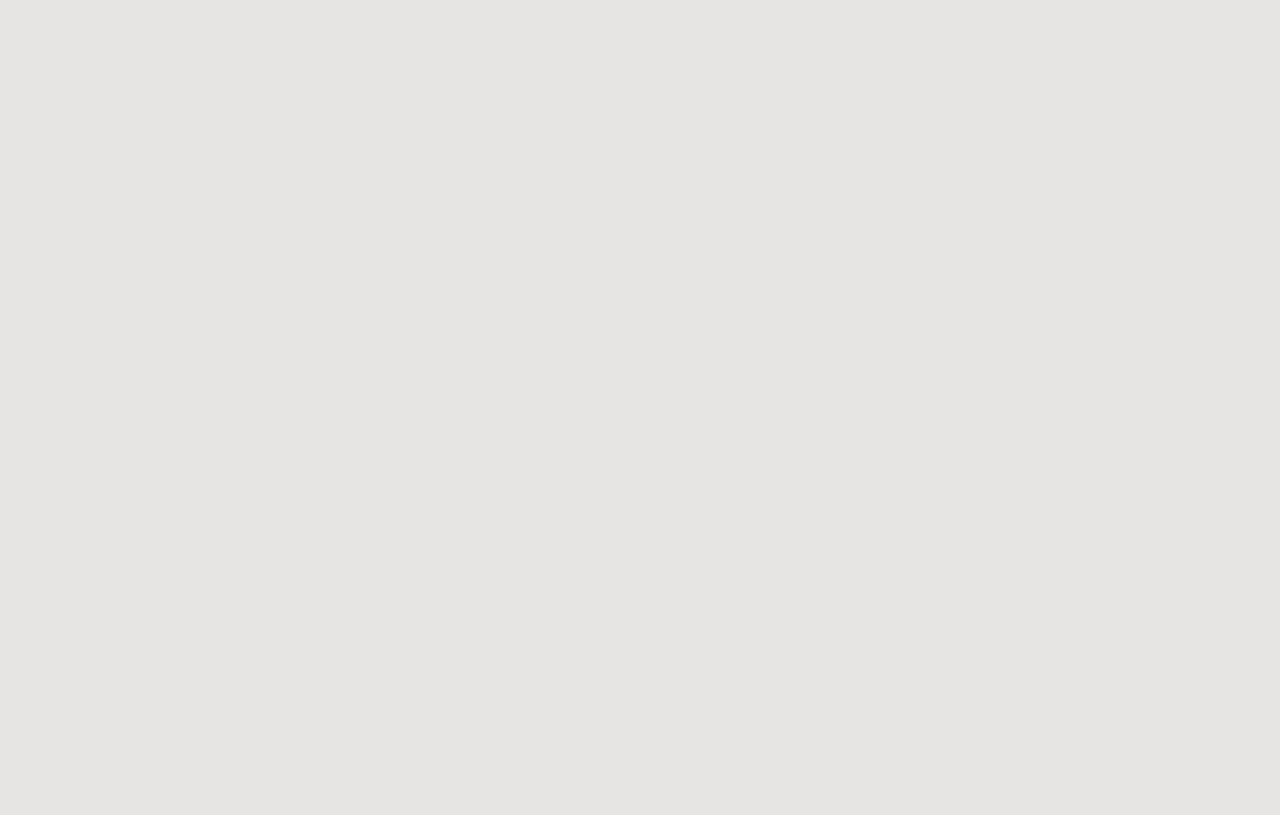
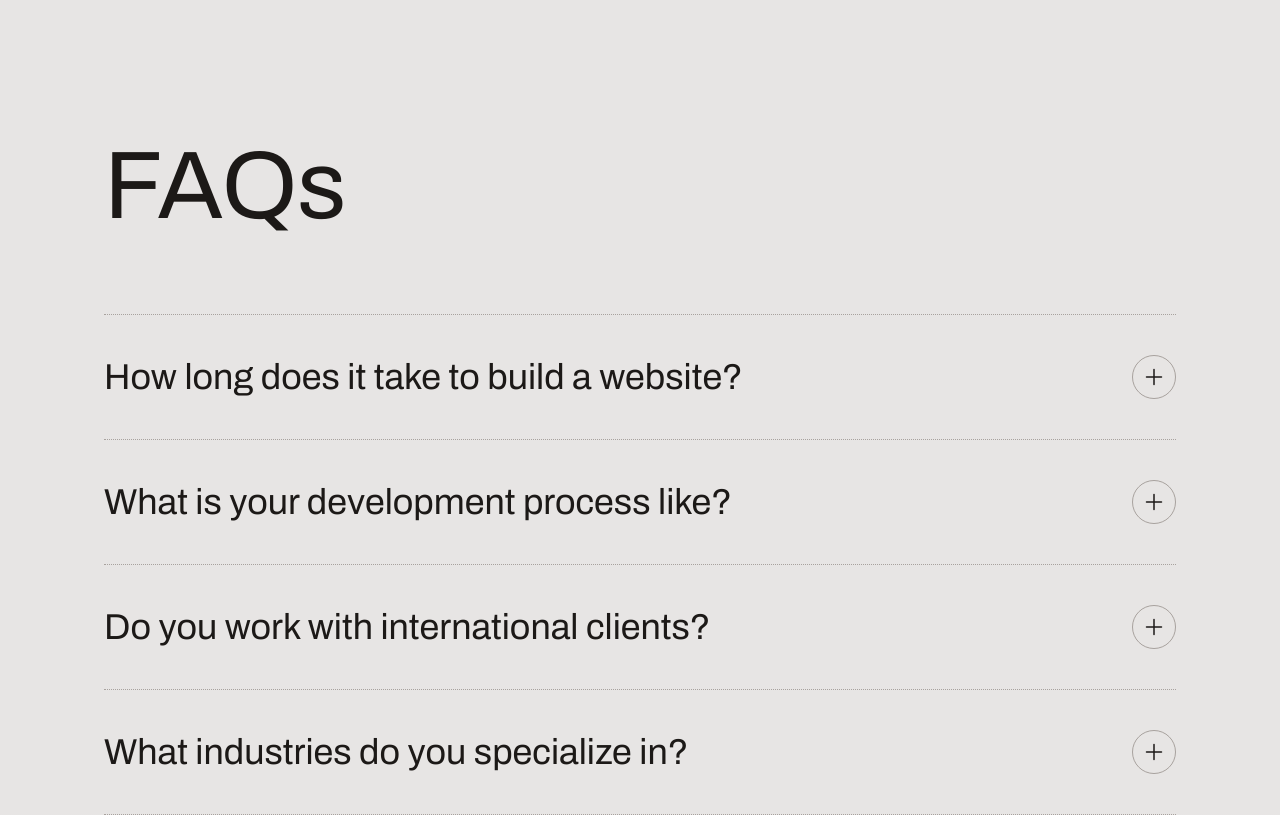
Before and after one commit to codewmanas/Portfolio, a Next.js app: page / in a window 1280 px wide. Shown: the part 2740-3555 px from the top of the page. Before the commit the page ends 2878 px from the top, so only its background shows below. Built offline with nearby package versions, Linux system fonts and the light colour scheme.

Commit message:
FAQ Static

```diff
--- a/src/app/page.tsx
+++ b/src/app/page.tsx
@@ -2,6 +2,7 @@ import Header from "@/sections/Header";
 import Hero from "@/sections/Hero";
 import Intro from "@/sections/Intro";
 import Projects from "@/sections/Projects";
+import FAQs from "@/sections/FAQs";
 
 export default function Home() {
   return(
@@ -10,6 +11,7 @@ export default function Home() {
     <Hero />
     <Intro />
     <Projects />
+    <FAQs />
   </>
   );
 }
--- a/src/sections/FAQs.tsx
+++ b/src/sections/FAQs.tsx
@@ -25,7 +25,29 @@ const faqs = [
 ];
 
 const FAQs: FC = () => {
-  return <div>FAQs</div>;
+  return (
+    <section className="">
+      <div className="container">
+        <h2 className="4-xl md:text-7xl lg:text-8xl" >
+          FAQs
+        </h2>
+        <div className="mt-10 md:mt-16 lg:mt-20">
+          {faqs.map(({ question, answer }) => (
+            <div key={question} className="border-t border-stone-400 border-dotted py-6 md:py-8 lg:py-10 last:border-b">
+              <div className="flex items-center justify-between gap-4">
+                <div className="text-2xl md:text-3xl lg:text-4xl">{question}</div>
+                <div className="inline-flex items-center justify-center size-11 border border-stone-400 rounded-full shrink-0">
+                <svg xmlns="http://www.w3.org/2000/svg" fill="none" viewBox="0 0 24 24" strokeWidth="1.5" stroke="currentColor" className="size-6">
+                  <path strokeLinecap="round" strokeLinejoin="round" d="M12 4.5v15m7.5-7.5h-15" />
+                </svg>
+                </div>
+              </div>
+            </div>
+          ))}
+        </div>
+      </div>
+    </section>
+  );
 };
 
 export default FAQs;
--- a/src/sections/Header.tsx
+++ b/src/sections/Header.tsx
@@ -32,7 +32,7 @@ const Header: FC = () => {
         <div className="flex justify-between h-20 items-center">
             <div>
               <a href="/">
-              <span className="text-xl font-bold uppercase">Manas&nbsp; &nbsp;Kolaskar</span>
+              <span className="text-xl font-bold uppercase">Manas&nbsp; Kolaskar</span>
               </a>
             </div>
             <div className="flex items-center gap-4">
```
